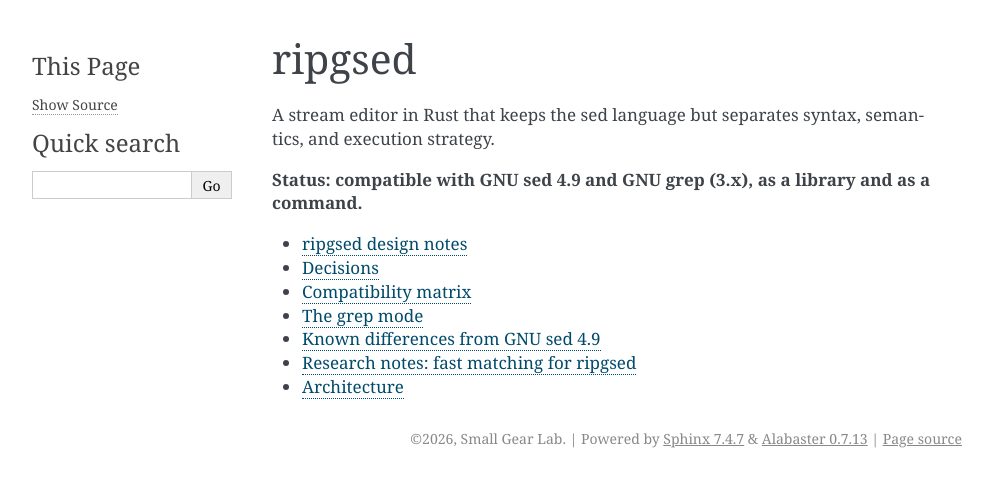
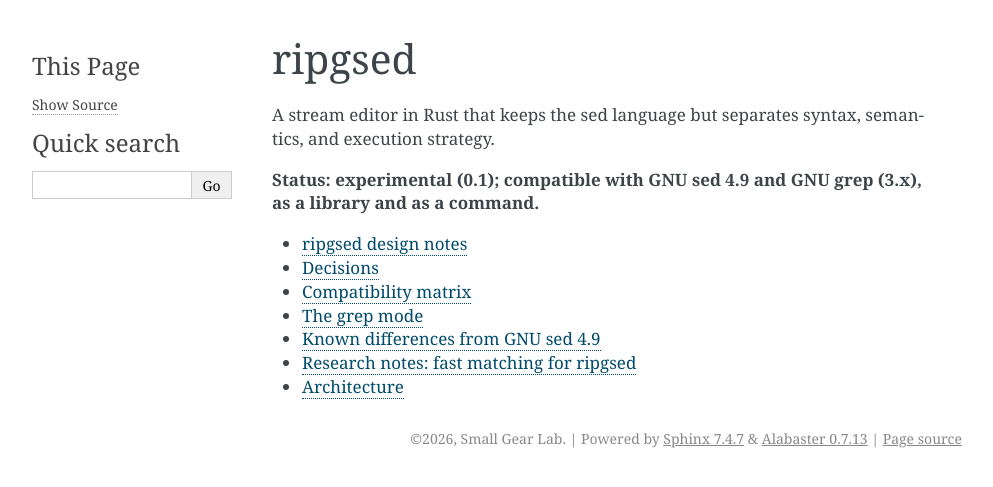
Before and after one commit to small-gear-lab/ripgsed, a Sphinx documentation site: the page built from docs/index.md, in a window 1280 px wide. Shown: the top 487 px of the page, without its empty margins (148-1141 px from the left). Built offline with Sphinx 7.4.7, drawn with Linux system fonts in a browser that asks for light colours.

Commit message:
Say in the README and the documentation index that 0.1 is experimental, with the replacement of GNU sed as the aim

````diff
--- a/docs/index.md
+++ b/docs/index.md
@@ -2,7 +2,7 @@
 
 A stream editor in Rust that keeps the sed language but separates syntax, semantics, and execution strategy.
 
-**Status: compatible with GNU sed 4.9 and GNU grep (3.x), as a library and as a command.**
+**Status: experimental (0.1); compatible with GNU sed 4.9 and GNU grep (3.x), as a library and as a command.**
 
 ```{toctree}
 :maxdepth: 1
````
Also changed, not shown: README.md (+1 -1 lines), docs/ja/index.md (+1 -1 lines), 1 other file.
